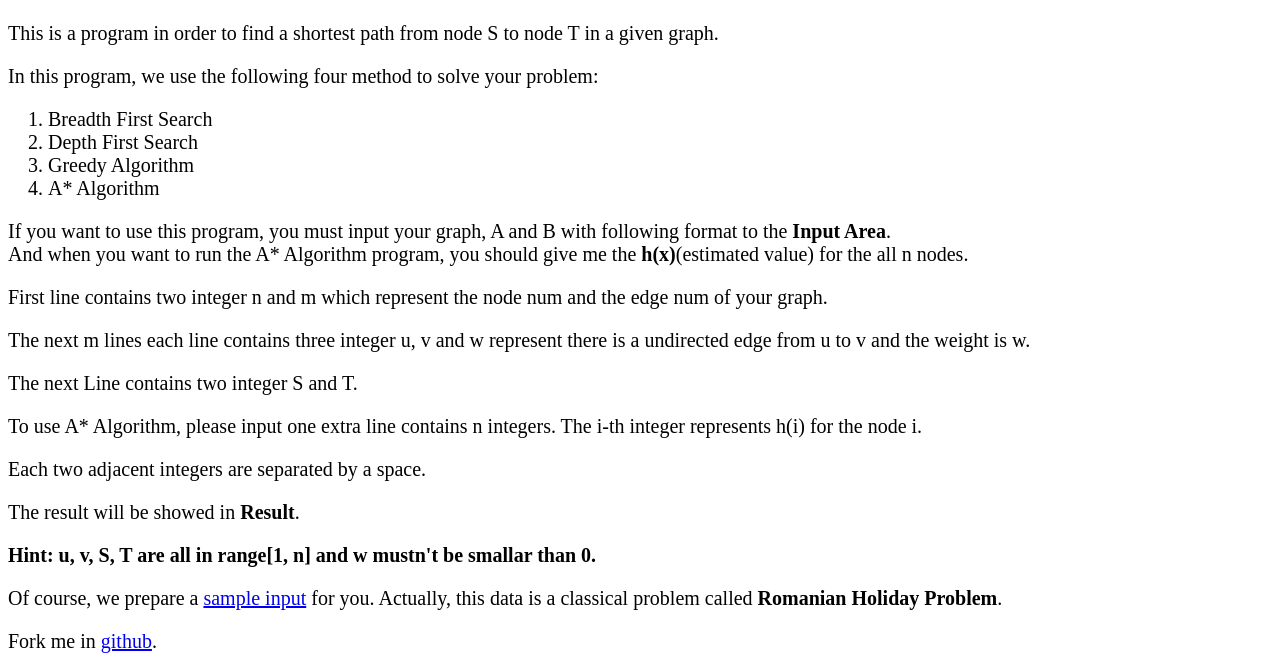
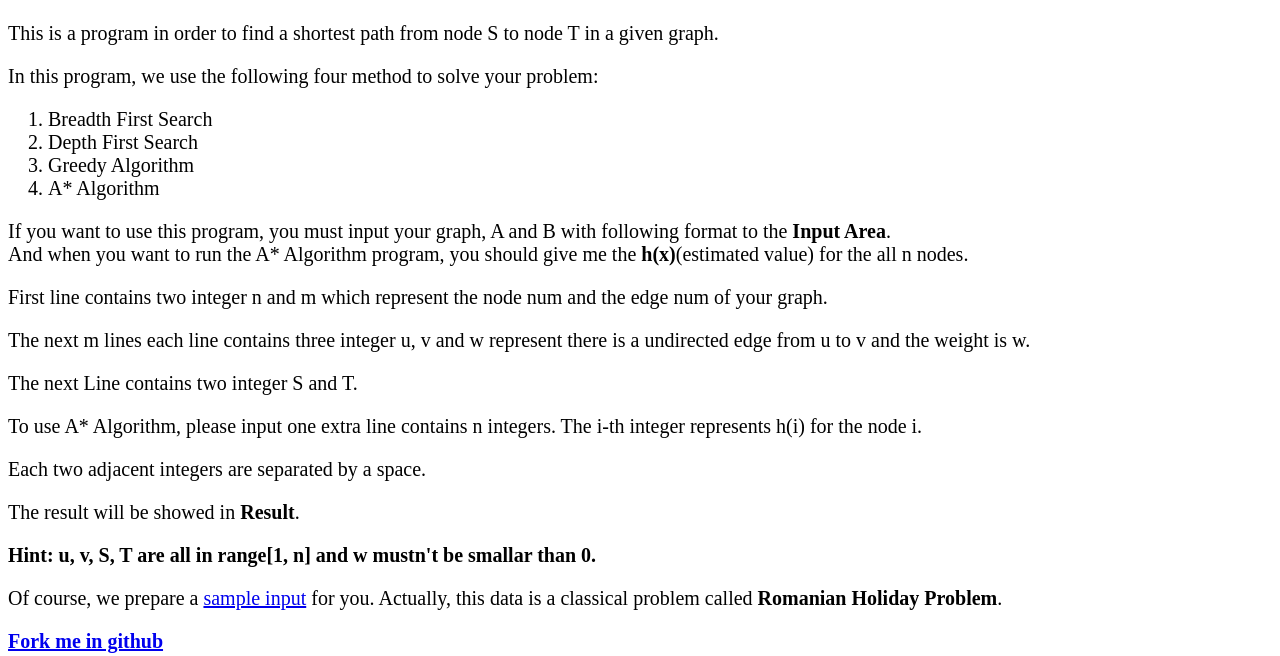
Before and after one commit to ZLY201/SearchTechnology, a plain HTML site: page index.html in a window 1280 px wide. Shown: the part 144-800 px from the top of the page. Drawn offline with Linux system fonts and the light colour scheme.

Commit message:
Update index.html

```diff
--- a/index.html
+++ b/index.html
@@ -52,7 +52,7 @@
                 Of course, we prepare a <a target="_blank" href="sample.html">sample input</a> for you. Actually, this data is a classical problem called <b>Romanian Holiday Problem</b>.
             </p>
             <p>
-                Fork me in <a href="https://github.com/ZLY201/SearchTechnology">github</a>.
+                <b><a href="https://github.com/ZLY201/SearchTechnology">Fork me in github</a></b>
             </p>
     </div>
     <hr/>
```
